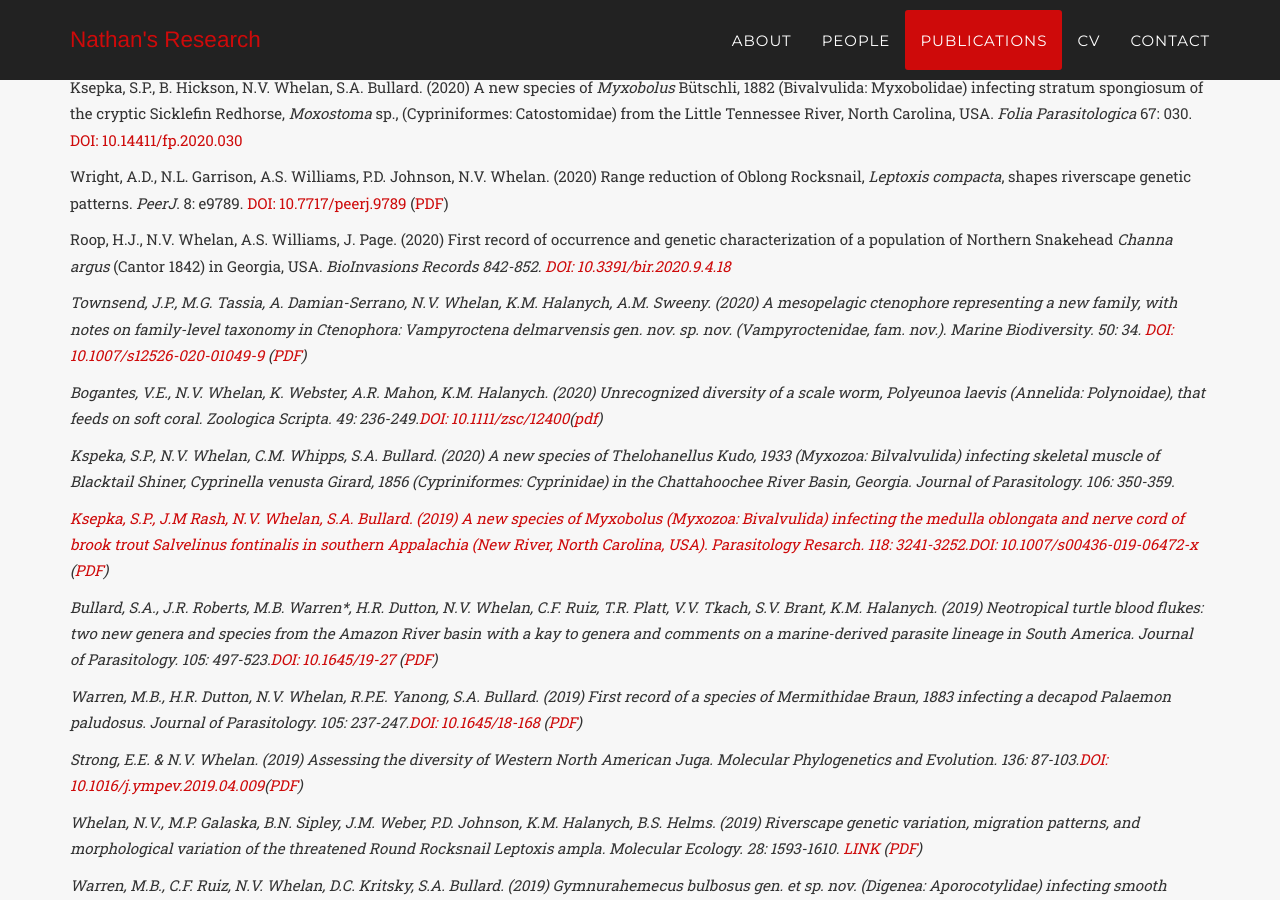
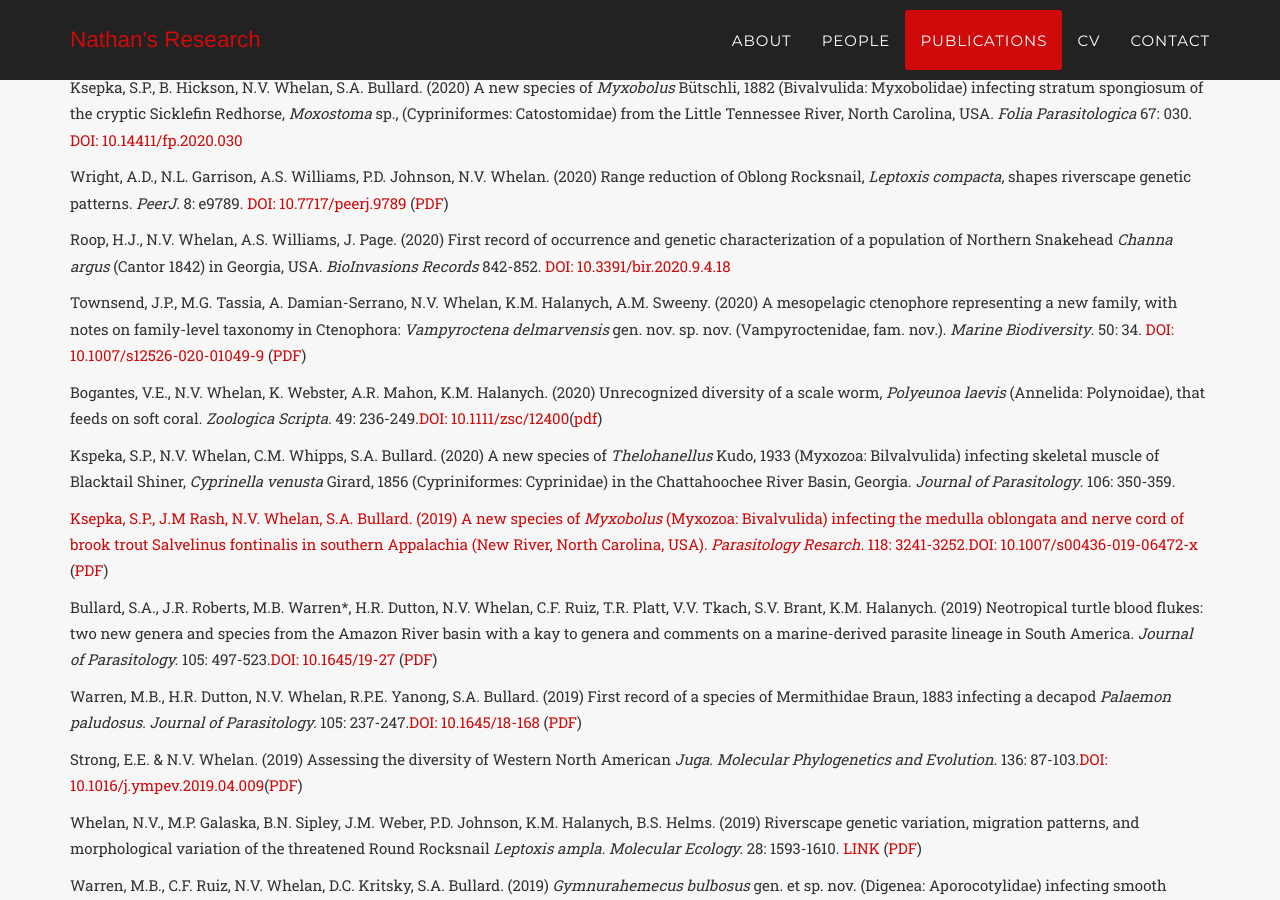
Before and after one commit to NathanWhelan/nathanwhelan.github.io, a Jekyll site: the page built from index.html, in a window 1280 px wide and 900 px high, scrolled down 4825 px. Built offline with Jekyll 4.4.1, drawn with Linux system fonts in a browser that asks for light colours; some web fonts are replaced.

Commit message:
Update bug/typos

```diff
--- a/_includes/publications.html
+++ b/_includes/publications.html
@@ -22,7 +22,7 @@
 </div><div class="box-footer"> </div></div>
 
 <div class="box"><div class="box-title"></div><div class="box-body">
-	<p> Roop, H.J., N.V. Whelan, A.S. Williams, J. Page. (2020) First record of occurrence and genetic characterization of a population of Northern Snakehead <i>Channa argus</i> (Cantor 1842) in Georgia, USA. <i>BioInvasions Records<i> 842-852. <a href="http://dx.doi.org/10.3391/bir.2020.9.4.18">DOI: 10.3391/bir.2020.9.4.18</a></p>
+	<p> Roop, H.J., N.V. Whelan, A.S. Williams, J. Page. (2020) First record of occurrence and genetic characterization of a population of Northern Snakehead <i>Channa argus</i> (Cantor 1842) in Georgia, USA. <i>BioInvasions Records</i> 842-852. <a href="http://dx.doi.org/10.3391/bir.2020.9.4.18">DOI: 10.3391/bir.2020.9.4.18</a></p>
 </div><div class="box-footer"> </div></div>
 
 <div class="box"><div class="box-title"></div><div class="box-body">
```
